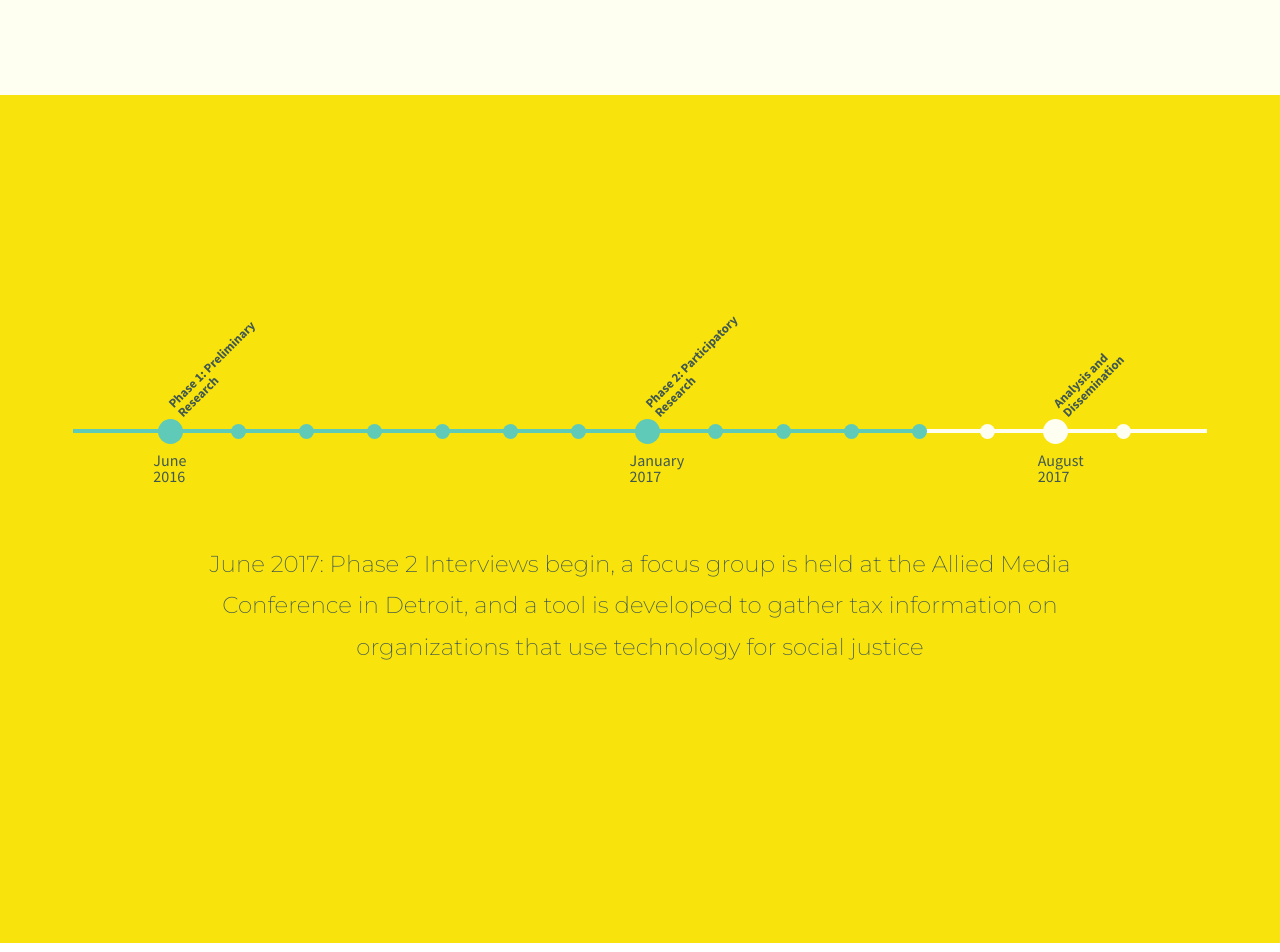
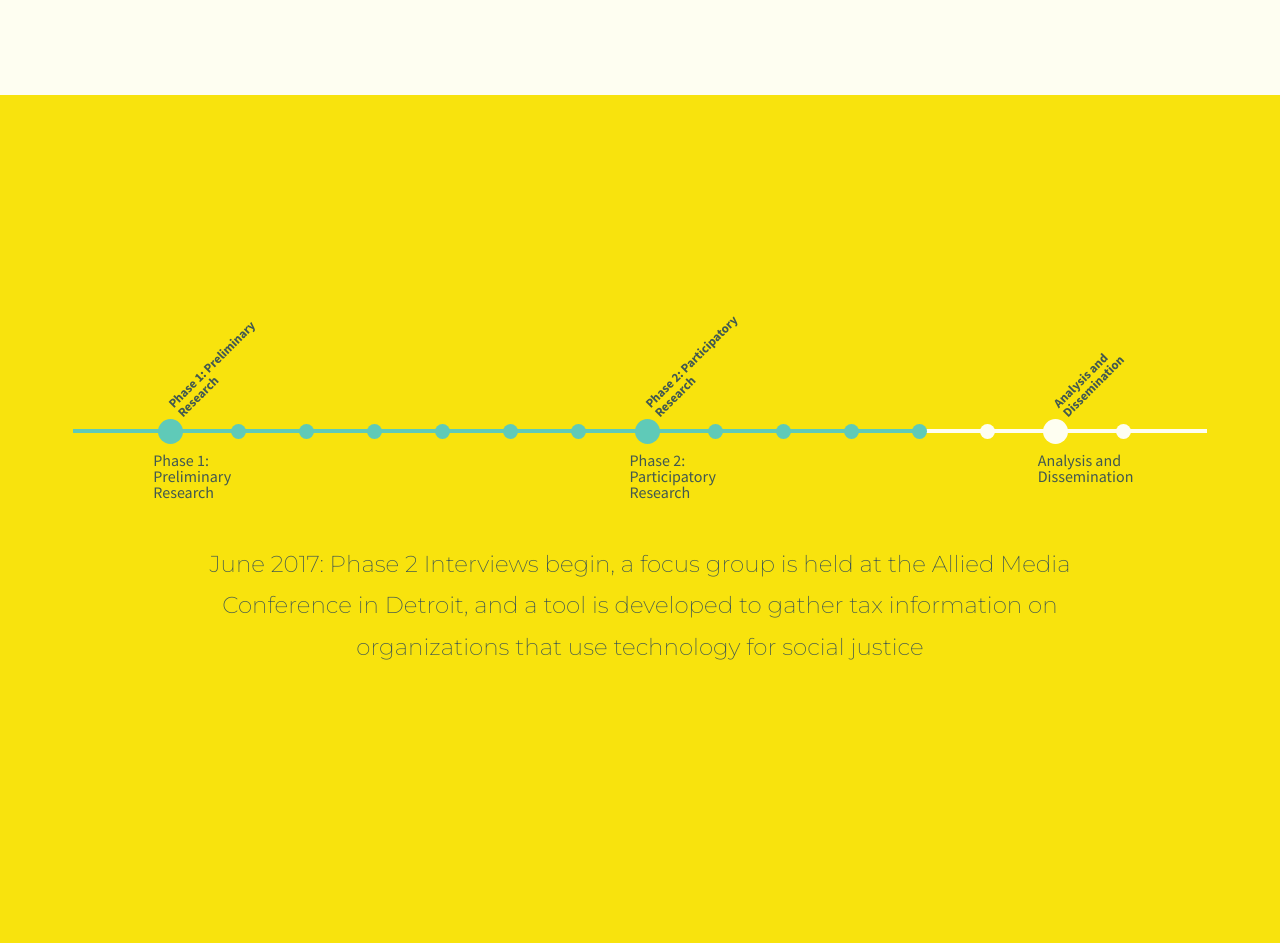
Before and after one commit to opentechinstitute/tech-for-social-justice, a Jekyll site: the page built from index.markdown, in a window 1280 px wide. Shown: the part 1135-2087 px from the top of the page. Built offline with Jekyll 4.4.1, drawn with Linux system fonts in a browser that asks for light colours; nearby versions of some CDN libraries.

Commit message:
mostly fixed weird mobile behavior of timeline

```diff
--- a/_layouts/home.html
+++ b/_layouts/home.html
@@ -16,14 +16,14 @@
         <section id="timeline">
           <div class="section-wrapper">
             <div class="line">
-              <div data-mobiletext="June 2016" data-index="1" data-timelinelabel="Phase 1: Preliminary Research" class="phase q4 y2016 dot complete"></div>
+              <div data-mobiletext="Phase 1: Preliminary Research" data-index="1" data-timelinelabel="Phase 1: Preliminary Research" class="phase q4 y2016 dot complete"></div>
               <div data-mobiletext="July 2016" data-index="2" class="month y2017 dot complete"></div>
               <div data-mobiletext="August 2016" data-index="3" class="month y2017 dot complete"></div>
               <div data-mobiletext="September 2016" data-index="4" class="month y2017 dot complete"></div>
               <div data-mobiletext="October 2016" data-index="5" class="month y2017 dot complete"></div>
               <div data-mobiletext="November 2016" data-index="6" class="month y2017 dot complete"></div>
               <div data-mobiletext="December 2016" data-index="7" class="month y2018 dot complete"></div>
-              <div data-mobiletext="January 2017" data-index="8" data-timelinelabel="Phase 2: Participatory Research" class="phase q1 y2018 dot complete"></div>
+              <div data-mobiletext="Phase 2: Participatory Research" data-index="8" data-timelinelabel="Phase 2: Participatory Research" class="phase q1 y2018 dot complete"></div>
               <div data-mobiletext="February 2017" data-index="9" class="month y2018 dot complete"></div>
               <div data-mobiletext="March 2017" data-index="10" class="month y2018 dot complete"></div>
               <div data-mobiletext="April 2017" data-index="11" class="month q4 y2018 dot complete"></div>
@@ -31,7 +31,7 @@
               <div data-mobiletext="June 2017" data-index="13" class="month q1 dot complete"></div>
               <div data-mobiletext="June 2017" data-index="13" class="month q1 y2019 dot js-mobile-default"></div>
               <div data-mobiletext="July 2017" data-index="14" class="month q2 y2019 dot"></div>
-              <div data-mobiletext="August 2017" data-index="15" data-timelinelabel="Analysis and Dissemination" class="phase q3 y2019 dot"></div>
+              <div data-mobiletext="Analysis and Dissemination" data-index="15" data-timelinelabel="Analysis and Dissemination" class="phase q3 y2019 dot"></div>
               <div data-mobiletext="September 2017" data-index="16" class="month q4 y2019 dot"></div>
             </div>
           </div>
--- a/_sass/_timeline.sass
+++ b/_sass/_timeline.sass
@@ -5,7 +5,7 @@
 $four: $altColor //the line (as far as it's completed)
 
 $desktop-complete: #{$four}
-$mobile-complete: #{$two}
+$mobile-complete: #{$black}
 $incomplete: #{$zero}
 $desktop-active: #{$two}
 $mobile-active: #{$four}
@@ -151,7 +151,7 @@
 				color: $zero
 			&.active, &.complete.active
 				background-color: $mobile-active
-				color: $zero
+				color: $black
 		.phase
 			display: block
 			&::before
```
